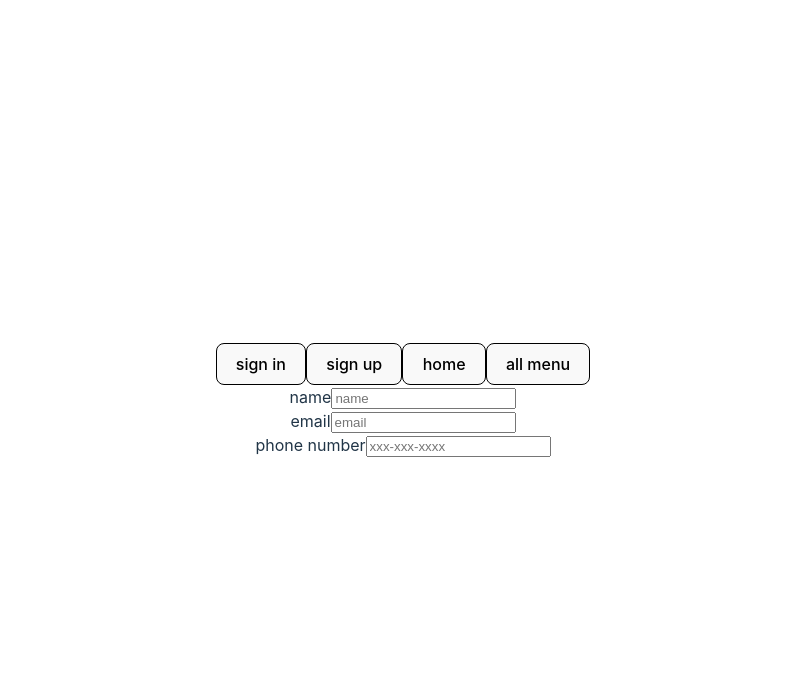
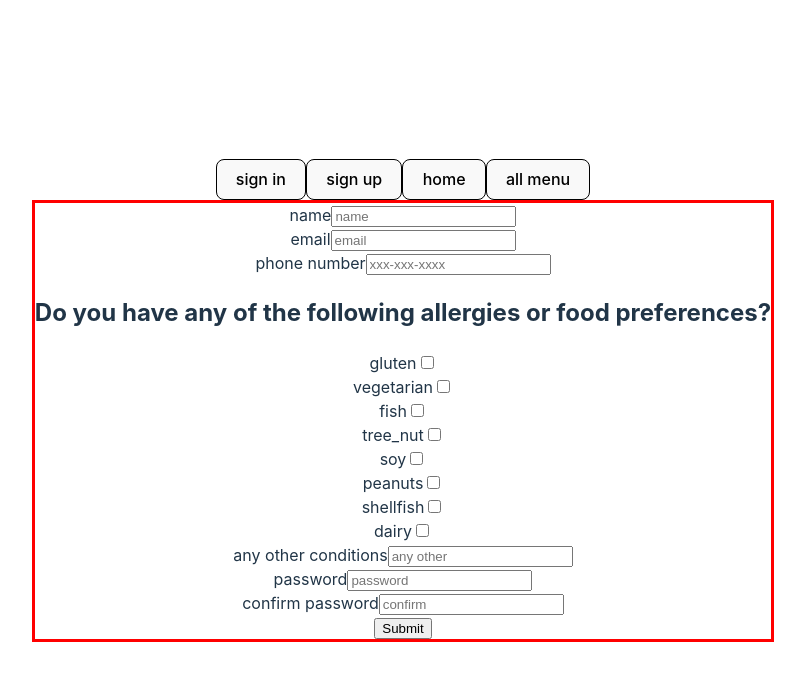
Before and after one commit to easy-thunder/HotPlate, a React (Vite) app in the folder @latest/: page /sign_up in a window 1280 px wide. Shown: the top 680 px of the page, without its empty margins (237-1042 px from the left). Built offline with nearby package versions, Linux system fonts and the light colour scheme; no server answers.

Commit message:
add skeleton for SignUp

```diff
--- a/@latest/src/noUserInfo/Header.jsx
+++ b/@latest/src/noUserInfo/Header.jsx
@@ -20,6 +20,9 @@ function Header (){
 <NavLink to= '/all_menu' exact>
 <button>all menu</button>
 </NavLink>
+
+
+
         </div>
     )
 }
--- a/@latest/src/noUserInfo/SignUp.jsx
+++ b/@latest/src/noUserInfo/SignUp.jsx
@@ -6,8 +6,9 @@ function SignUp(){
 
 
     return(
-        <div>
+        <div className="border">
             <form>
+
                 <label>name</label>
                 <input type="text" placeholder="name" name="name"/>
                 <br />
@@ -16,6 +17,44 @@ function SignUp(){
                 <br />
                 <label>phone number</label>
                 <input type='tel' placeholder="xxx-xxx-xxxx" name = "phone"/>
+                <h2>Do you have any of the following allergies or food preferences?</h2>
+                <label>gluten</label>
+                <input type='checkbox' />
+                <br />
+                <label>vegetarian</label>
+                <input type='checkbox' />
+                <br />
+                <label>fish</label>
+                <input type='checkbox' />
+                <br />
+                <label>tree_nut</label>
+                <input type='checkbox' />
+                <br />
+                <label>soy</label>
+                <input type='checkbox' />
+                <br />
+                <label>peanuts</label>
+                <input type='checkbox' />
+                <br />
+                <label>shellfish</label>
+                <input type='checkbox' />
+                <br />
+                <label>dairy</label>
+                <input type='checkbox' />
+                <br />
+                <label>any other conditions</label>
+                <input type='text' placeholder="any other" name="anyOther" />
+                <br />
+
+
+                <label>password</label>
+                <input type='password' placeholder="password"  name="password"/>
+                <br />
+                <label>confirm password</label>
+                <input type='password' placeholder="confirm" name="confirm"/>
+                <br />
+                <input type='submit' />
+
 
             </form>
         </div>
```
